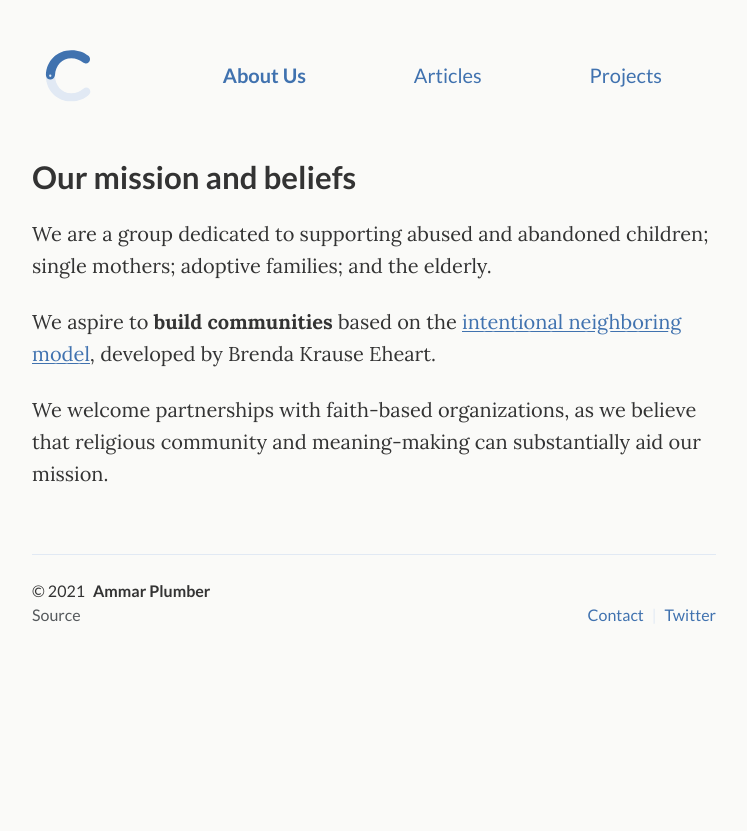
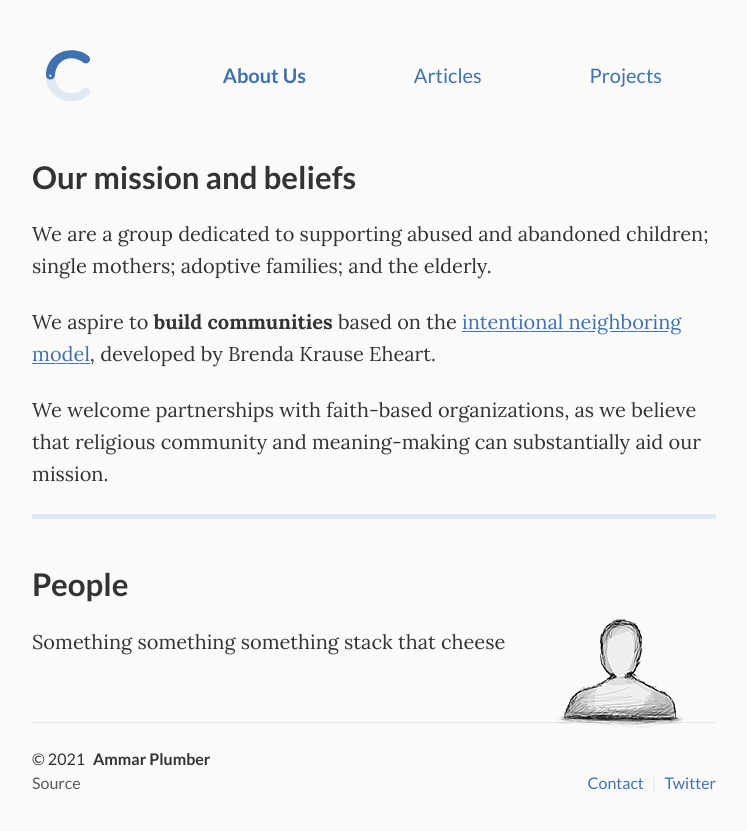
Before and after one commit to getupmychild/getupmychild.github.io, a Jekyll site: the page built from _pages/about.md, in a window 1280 px wide. Shown: the top 831 px of the page, without its empty margins (266-1013 px from the left). Built offline with Jekyll 4.4.1, drawn with Linux system fonts in a browser that asks for light colours.

Commit message:
Update about.md

```diff
--- a/_pages/about.md
+++ b/_pages/about.md
@@ -17,4 +17,18 @@ We aspire to **build communities** based on the [intentional neighboring model](
 We welcome partnerships with faith-based organizations, as we believe that religious
 community and meaning-making can substantially aid our mission.
 
+---
+
+## People
+
+{::nomarkdown}
+<figure class="site-profile">
+    <img src="{{ site.baseurl }}/assets/img/profile.png">
+</figure>
+{:/}
+
+
+Something something something stack that cheese
+
+
 </div>
```
